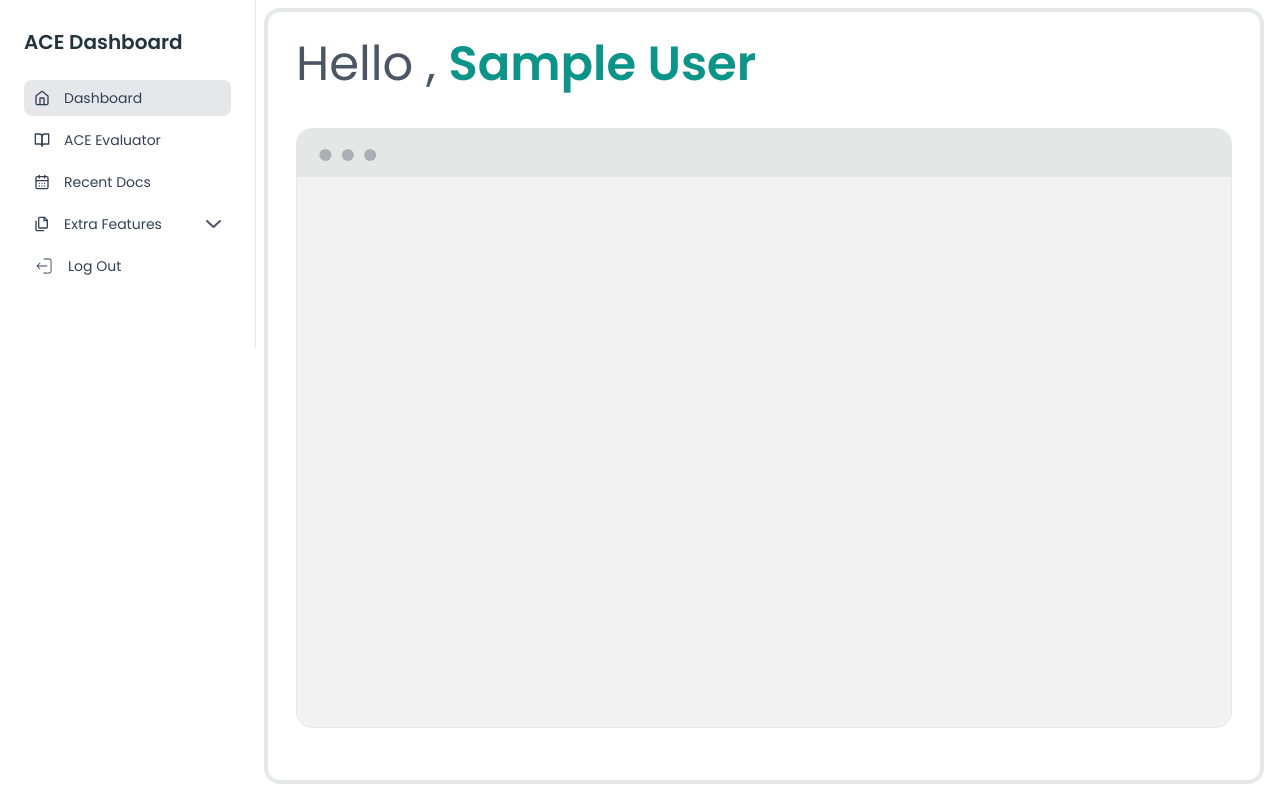
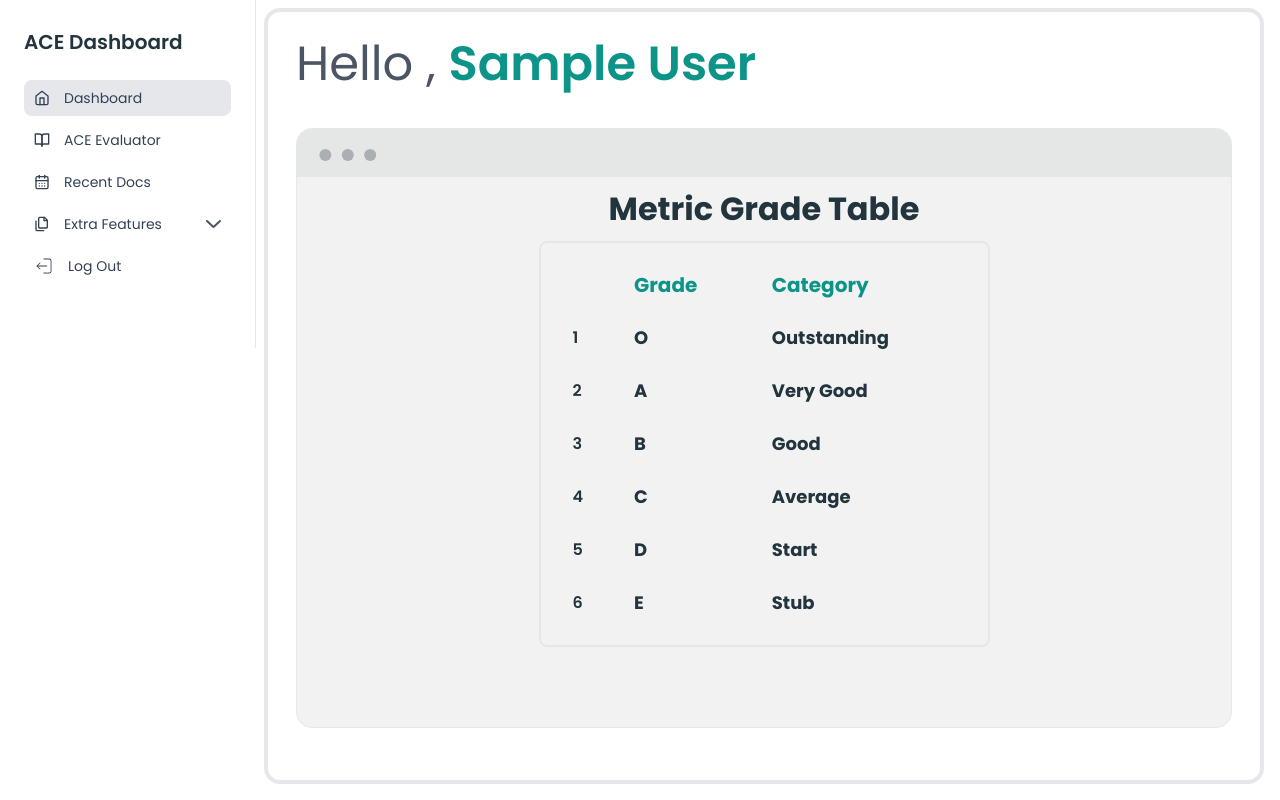
Before and after one commit to Pranshu321/ACE, a React (Create React App) app: page /dashboard in a window 1280 px wide. Built offline with nearby package versions, Linux system fonts and the light colour scheme; no server answers; sample sign-in values are in the browser's storage.

Commit message:
Added the table and turned off the riidle

```diff
--- a/src/components/Table.js
+++ b/src/components/Table.js
@@ -34,11 +34,11 @@ const Table = () => {
     },
   ];
   return (
-    <div id="grade" className="w-full flex flex-col mt-20 justify-center items-center">
+    <div id="grade" className="w-full flex flex-col mt-5 justify-center items-center">
       <h2 className="text-[32px] font-bold text-center sm:text-center">
         Metric Grade Table
       </h2>
-      <div className="overflow-x-auto border-2 rounded-lg p-4 overflow-hidden mt-10 flex w-1/2 justify-center items-center flex-col mx-10">
+      <div className="overflow-x-auto border-2 rounded-lg p-4 overflow-hidden mt-2 flex w-1/2 justify-center items-center flex-col mx-10">
         <table align="center" className="table">
           <thead className="text-xl font-semibold text-teal-600">
             <tr>
--- a/src/components/dasboard/index.js
+++ b/src/components/dasboard/index.js
@@ -2,6 +2,7 @@ import React, { useEffect, useState } from "react";
 import Layout from "./layout";
 import { auth } from "../../firebase/firebase";
 import axios from "axios";
+import Table from "../Table";
 
 const Dashboard = () => {
   const [data, setdata] = useState([]);
@@ -15,7 +16,8 @@ const Dashboard = () => {
     setdata(res.data);
   };
   useEffect(() => {
-    getFact();
+    // getFact();
+    console.log("Working");
   }, []);
   return (
     <>
@@ -28,9 +30,9 @@ const Dashboard = () => {
             </span>
           </div>
           <div className="mockup-window w-full mt-10 h-[75vh] border bg-base-300">
-            <div className="flex justify-center h-full px-4 py-16 bg-base-200">
-              <div className="overflow-y-scroll  flex flex-col gap-y-6">
-                <div className="text-3xl font-semibold text-gray-700">
+            <div className="flex justify-center h-full px-4 bg-base-200">
+              <div className="w-full -mt-3">
+                {/* <div className="text-3xl font-semibold text-gray-700">
                   {data[0]?.title}
                 </div>
                 <div className="text-5xl tracking-wider leading-normal font-semibold text-gray-700">
@@ -51,7 +53,8 @@ const Dashboard = () => {
                       {data[0]?.answer}
                     </span>
                   </div>
-                )}
+                )} */}
+                <Table />
               </div>
             </div>
           </div>
```
